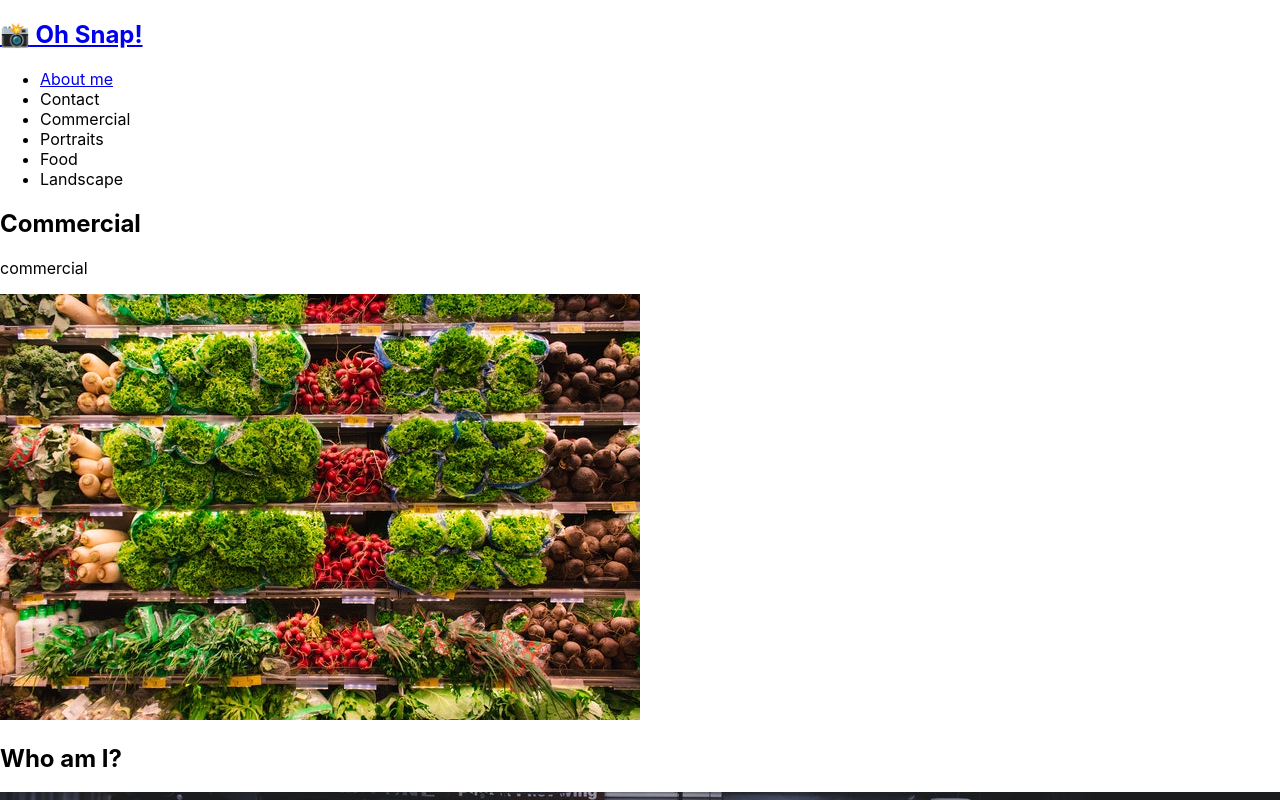
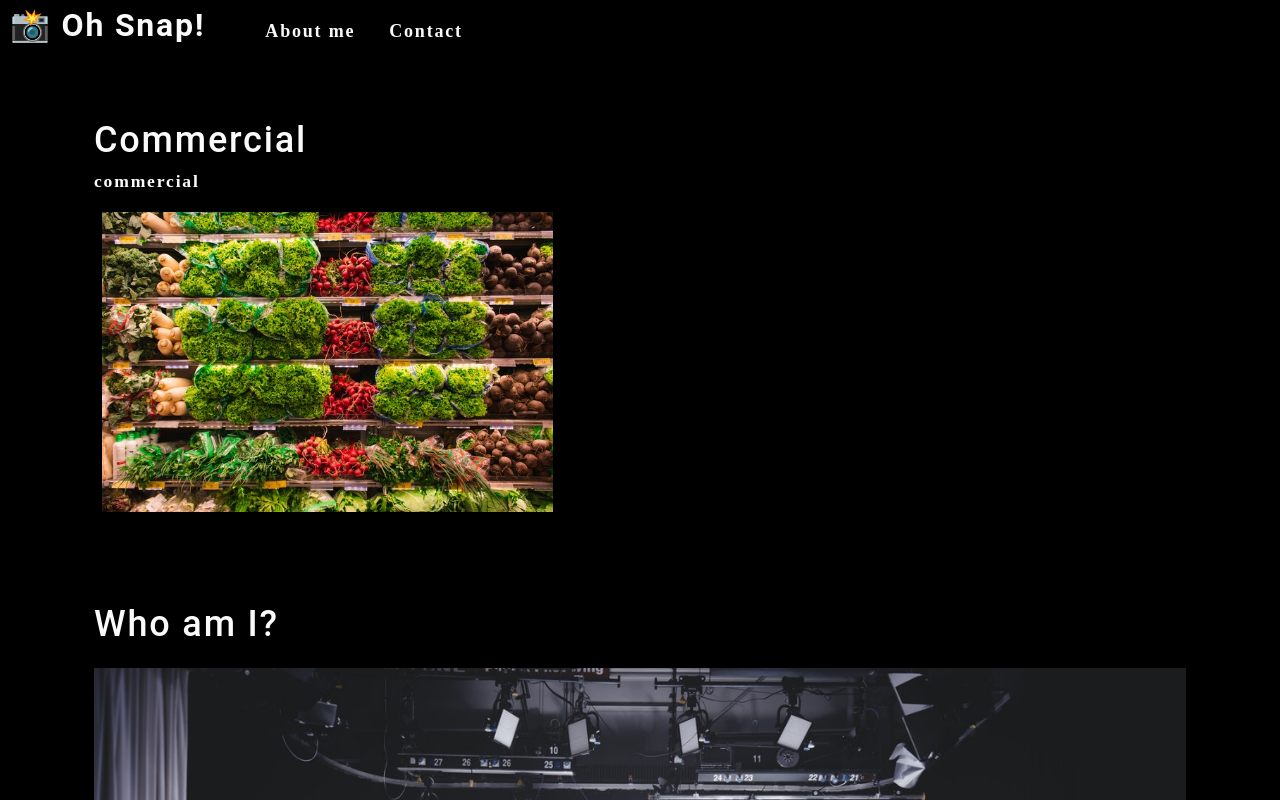
Before and after one commit to mikeysoar/photo-port_m20, a React (Create React App) app: page / in a window 1280 px wide. Shown: the top 800 px of the page. Built offline with nearby package versions, Linux system fonts and the light colour scheme.

Commit message:
made some changes added css 20210902-1938

```diff
--- a/src/App.js
+++ b/src/App.js
@@ -1,12 +1,25 @@
-import React from 'react';
+import React, { useState } from 'react';
 import Nav from './components/Nav';
 import About from './components/About';
 import Gallery from './components/Gallery';
 
 function App() {
+  const [categories] = useState([
+       { name: 'commercial', description: 'Photos of grocery stores, food trucks, and other commercial projects' },
+      { name: 'portraits', description: 'Portraits of people in my life' },
+      { name: 'food', description: 'Delicious delicacies' },
+      { name: 'landscape', description: 'Fields, farmhouses, waterfalls, and the beauty of nature' }
+  ]);
+
+  const [currentCategory, setCurrentCategory] = useState(categories[0]);
+
   return (
     <div>
-      <Nav></Nav>
+      <Nav>
+        categories={categories}
+        setCurrentCategory={currentCategory}
+        currentCategory={currentCategory}
+      </Nav>
       <main>
         <Gallery></Gallery>
         <About></About>
--- a/src/components/Nav/index.js
+++ b/src/components/Nav/index.js
@@ -1,19 +1,12 @@
 import React from "react";
 import { capitalizeFirstLetter } from "../../utils/helpers";
 
-function Nav() {
-
-    const  categories = [
-        { name: 'commercial', description: 'Photos of grocery stores, food trucks, and other commercial projects' },
-        { name: 'portraits', description: 'Portraits of people in my life' },
-        { name: 'food', description: 'Delicious delicacies' },
-        { name: 'landscape', description: 'Fields, farmhouses, waterfalls, and the beauty of nature' }
-    ];
-
-    const handleClick = (item) => {
-        console.log(item);
-        return item;
-    };
+function Nav(props) {
+    const {
+        categories = [],
+        setCurrentCategory,
+        currentCategory,
+    } = props;
 
     return (
         <header className="flex-row px-1">
@@ -25,24 +18,20 @@
             <nav>
                 <ul className="flex-row">
                     <li className="mx-2">
-                        <a data-testid="about" href="#about" onClick={() => handleClick("About")}>
+                        <a data-testid="about" href="#about">
                             About me
                         </a>
                     </li>
                     <li className={"mx-2"}>
-                        <span onClick={() => handleClick('Contact')}>
-                            Contact
-                        </span>
+                        <span>Contact</span>
                     </li>
-                    {
-                        categories.map((category) => (
-                            <li className="mx-1" key={category.name} >
-                                <span onClick={() => { handleClick(category.name); }}>
-                                    {capitalizeFirstLetter(category.name)}
-                                </span>
-                            </li>
-                        ))
-                    }
+                    {categories.map((category) => (
+                        <li className={`mx-1 ${currentCategory.name === category.name && 'navActive'}`} key={category.name}>
+                            <span onClick={() => { setCurrentCategory(category) }} >
+                                {capitalizeFirstLetter(category.name)}
+                            </span>
+                        </li>
+                    ))}
                 </ul>
             </nav>
         </header>
--- a/src/index.css
+++ b/src/index.css
@@ -1,13 +1,295 @@
+
+main {
+	margin: 0 auto;
+	max-width: 90%;
+  padding: 50px 30px;
+}
+:root {
+  --primary: #8c54ff;
+  --secondary: #F3A847;
+  --tertiary: #B12704;
+  --light: #fafafa;
+  --dark: #000000;
+  --darker: #111111;
+  --error: rgb(228, 46, 1);
+  --spacing-one: calc(1rem * 0.5);
+  --spacing-two: calc(1rem);
+  --spacing-five: calc(2.5rem);
+
+}
+
+* {
+  box-sizing: border-box;
+}
+
+html,
+body {
+  min-height: 100%;
+}
+
 body {
   margin: 0;
-  font-family: -apple-system, BlinkMacSystemFont, 'Segoe UI', 'Roboto', 'Oxygen',
-    'Ubuntu', 'Cantarell', 'Fira Sans', 'Droid Sans', 'Helvetica Neue',
-    sans-serif;
-  -webkit-font-smoothing: antialiased;
-  -moz-osx-font-smoothing: grayscale;
+  padding: 0;
+  font-weight: 600;
+  line-height: 1.5;
+  font-size: 18px;
+  letter-spacing: .1em;
+  background: var(--dark);
+  color: var(--light);
+  font-family: 'Poiret One', cursive;
+
 }
 
-code {
-  font-family: source-code-pro, Menlo, Monaco, Consolas, 'Courier New',
-    monospace;
+h1,
+h2,
+h3,
+h4,
+h5,
+h6 {
+  font-family: 'Roboto', sans-serif;
+  font-weight: 500;
+  margin: 5px 0;
+  line-height: 1.25;
 }
+
+h1 {
+  font-size: 2.25rem;
+}
+
+h2 {
+  font-size: 2rem;
+}
+
+h3 {
+  font-size: 1.75rem;
+}
+
+h4 {
+  font-size: 1.5rem;
+}
+
+h5 {
+  font-size: 1.25rem;
+}
+
+h6 {
+  font-size: 1rem;
+}
+
+p {
+  font-size: 1.1rem;
+  margin-top: 0;
+}
+
+a {
+  color: var(--tertiary);
+  text-decoration: none;
+  font-weight: bold;
+}
+
+a:hover {
+  text-decoration: underline;
+}
+
+header {
+  background: var(--dark);
+}
+
+header a {
+  color: var(--light);
+}
+
+button {
+  font-size: 1rem;
+  text-decoration: none;
+  padding: 0.25rem 1rem;
+  border-radius: .5rem;
+  border: none;
+  outline: none;
+  cursor: pointer;
+  margin: 0 1px;
+  background-color: var(--secondary);
+}
+
+button:hover {
+  opacity: .8;
+}
+
+button[disabled] {
+  cursor: default;
+  opacity: .8;
+}
+
+img {
+  max-width: 100%;
+}
+
+span[role="img"] {
+  cursor: default;
+}
+
+form {
+  width: 40%;
+}
+
+input {
+  font-size: 1rem;
+  padding: 0.25rem;
+  border: 1px solid var(--dark);
+  outline: none;
+  border-radius: 3px;
+  transition: box-shadow 0.2s;
+}
+
+input:focus {
+  border: 1px solid var(--secondary);
+  box-shadow: 0 0 .25rem rgba(0, 0, 0, .5);
+}
+
+li {
+  list-style: none;
+}
+
+nav a:hover {
+  text-decoration: none;
+}
+
+nav  li {
+  cursor: pointer;
+}
+
+textarea {
+	width: 600px;
+	height: 120px;
+	border: 3px solid #cccccc;
+	padding: 5px;
+}
+
+.container {
+  width: 85%;
+  max-width: 1200px;
+  margin-left: auto;
+  margin-right: auto;
+}
+
+.flex-row {
+  display: flex;
+  flex-wrap: wrap;
+}
+
+.space-between {
+  justify-content: space-between;
+}
+
+.flex-end {
+  justify-content: flex-end;
+}
+
+.mx-1 {
+  margin-right: var(--spacing-one);
+  margin-left: var(--spacing-one);
+}
+
+.mx-2 {
+  margin-right: var(--spacing-two);
+  margin-left: var(--spacing-two);
+}
+
+.my-1 {
+  margin-top: var(--spacing-one);
+  margin-bottom: var(--spacing-one);
+}
+
+.my-2 {
+  margin-top: var(--spacing-two);
+  margin-bottom: var(--spacing-two);
+}
+
+.my-5 {
+  margin-top: var(--spacing-five);
+  margin-bottom: var(--spacing-five);
+}
+
+.px-1 {
+  padding-right: var(--spacing-one);
+  padding-left: var(--spacing-one);
+}
+
+.px-2 {
+  padding-right: var(--spacing-two);
+  padding-left: var(--spacing-two);
+}
+
+.py-1 {
+  padding-top: var(--spacing-one);
+  padding-bottom: var(--spacing-one);
+}
+
+.py-2 {
+  padding-top: var(--spacing-two);
+  padding-bottom: var(--spacing-two);
+}
+
+.card {
+  width: 25%;
+  text-align: center;
+}
+
+.img-thumbnail {
+  width: auto;
+  height: 300px;
+  margin-bottom: 50px;
+  cursor: pointer;
+}
+
+.modalBackdrop {
+	background: rgba(0, 0, 0, .65);
+	bottom: 0;
+	left: 0;
+	overflow: auto;
+	position: fixed;
+	right: 0;
+	top: 0;
+	z-index: 1;
+}
+
+.modalContainer {
+	background: var(--darker);
+	border-radius: 5px;
+	max-width: 100%;
+	margin: 50px auto;
+	padding: 15px;
+	width: 960px;
+}
+
+.modalTitle {
+	font-size: 18px;
+	font-weight: 600;
+	margin-bottom: 25px;
+}
+
+button {
+	background: var(--primary);
+	border: 0;
+	border-radius: 5px;
+	color: #fff;
+	cursor: pointer;
+	font-size: 16px;
+	font-weight: 600;
+	margin-bottom: 30px;
+	padding: 10px 15px;
+}
+
+a {
+	border-radius: 5px;
+	color: var(--primary);
+	font-weight: 600;
+	padding: 2px 4px;
+	margin-left: -2px;
+	margin-right: -2px;
+
+}
+
+.navActive {
+  color: var(--secondary);
+}
```
